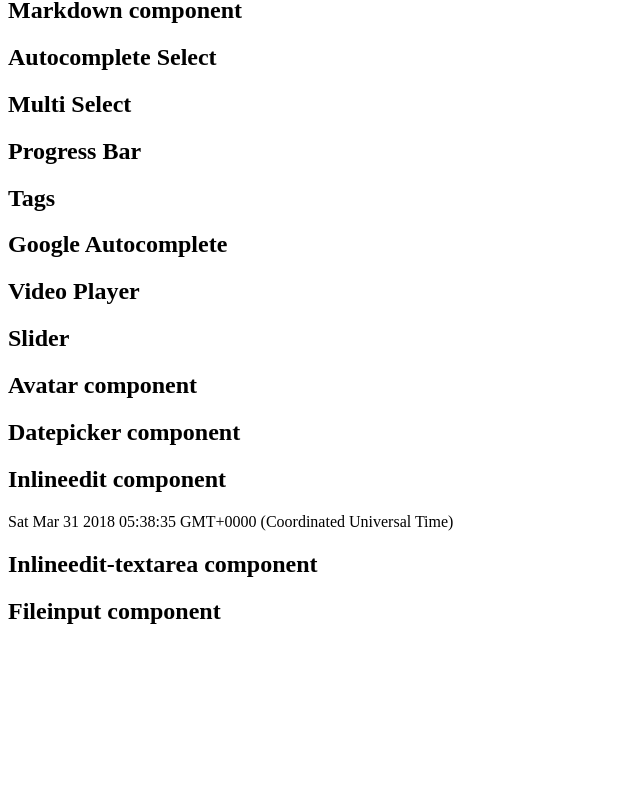
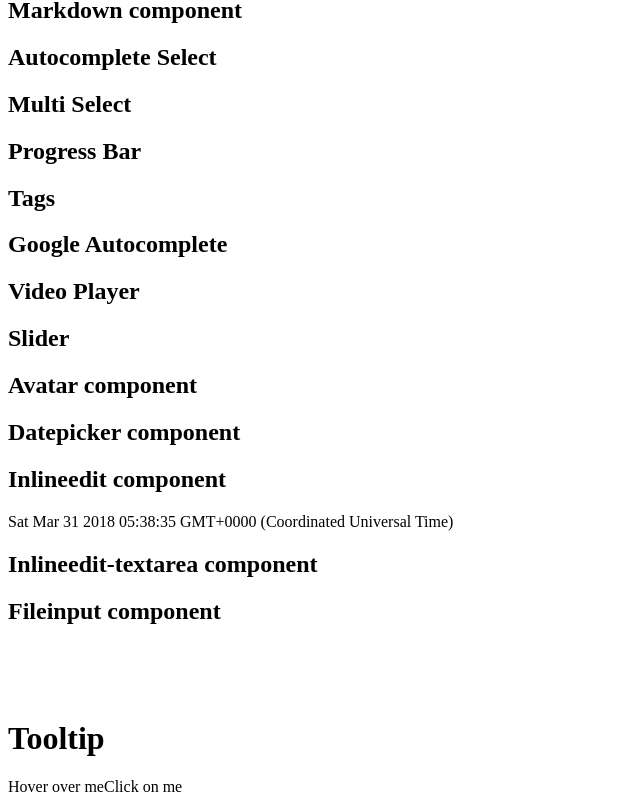
Before and after one commit to Uiseguys/uilib-integration-test, an Angular app: page / in a window 1280 px wide. Shown: the part 715-1519 px from the top of the page, without its empty margins (0-640 px from the left). Before the commit the page ends 1360 px from the top, so only its background shows below. Built offline with nearby package versions, Linux system fonts and the light colour scheme.

Commit message:
Applied tooltip component for hover and click

```diff
--- a/package.json
+++ b/package.json
@@ -26,7 +26,7 @@
     "express": "^4.16.3",
     "rxjs": "^5.5.6",
     "zone.js": "^0.8.19",
-    "@ui-guys/stencil-bs-ui-lib": "latest"
+    "@ui-guys/stencil-bs-ui-lib": "0.8.25"
   },
   "devDependencies": {
     "@angular/cli": "~1.7.3",
--- a/src/app/app.component.html
+++ b/src/app/app.component.html
@@ -33,6 +33,8 @@
             <scb-tooltip type="link" href="https://stencil-bs-ui-lib.herokuapp.com/" target="_blank" tooltip-title="Tooltip content" placement="top" trigger="hover focus click">
                 <span slot="btn-content">Btn text</span>
             </scb-tooltip>-->
+
+
             <h2 class="page-header">Modals</h2>
             <scb-modal btntype="success" modalTitle="Info" centered="true" animation="true" size="" backdrop="true" keyboard="true" modalfocus="true">
                 Put your content here.
@@ -206,6 +208,27 @@
 
             <h2 class="page-header">Fileinput component</h2>
             <cwc-file-input class="mb-0"></cwc-file-input>
+
+
+            <br />
+            <br />
+            <br />
+            <h1>Tooltip</h1>
+            <scb-tooltip
+                type="button"
+                tooltip-title="Tooltip content"
+                placement="bottom"
+                trigger="hover">
+                <span slot="btn-content">Hover over me</span>
+            </scb-tooltip>
+
+            <scb-tooltip
+                type="button"
+                tooltip-title="Tooltip content"
+                placement="bottom"
+                trigger="click">
+                <span slot="btn-content">Click on me</span>
+            </scb-tooltip>
         </div>
     </div>
 </div>
--- a/src/app/app.module.ts
+++ b/src/app/app.module.ts
@@ -4,7 +4,8 @@ import { CUSTOM_ELEMENTS_SCHEMA, NgModule } from '@angular/core';
 
 import { AppComponent } from './app.component';
 
-import '@ui-guys/stencil-bs-ui-lib';
+import '@ui-guys/stencil-bs-ui-lib/dist/ui-lib';
+//import '@ui-guys/stencil-bs-ui-lib';
 
 @NgModule({
   declarations: [
```
Also changed, not shown: 1 other file (tests, documents, lock files or other folders).
